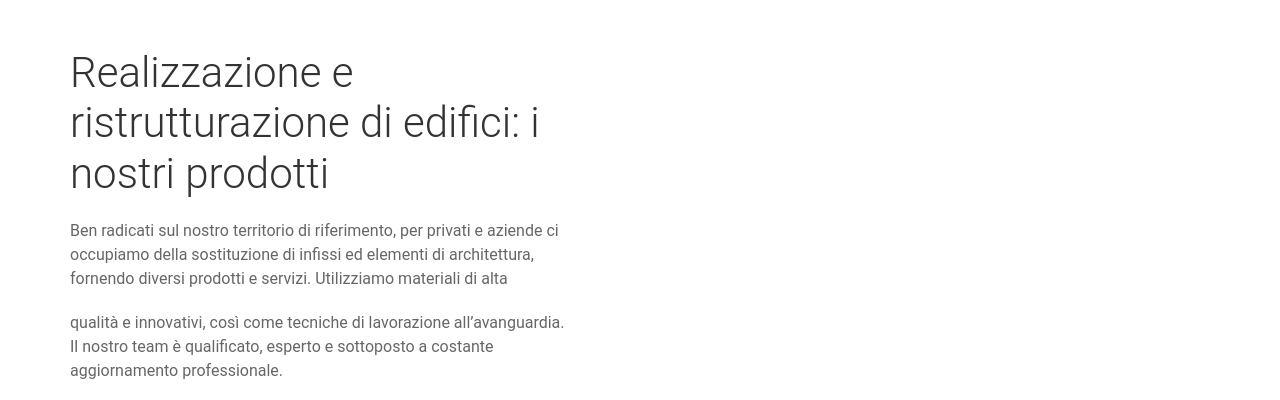
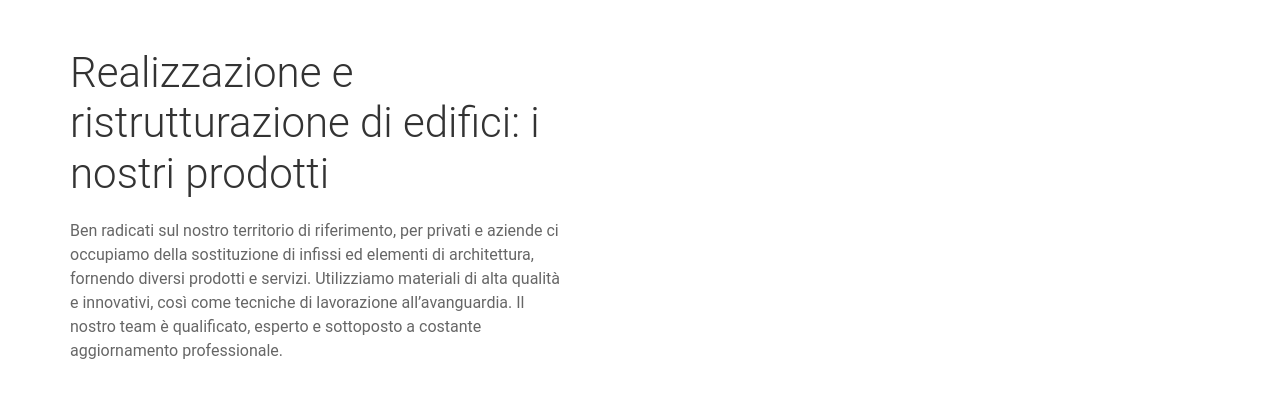
Before and after one commit to VeryContent/apriresrl, a Gatsby site: page /elementi-di-architettura in a window 1280 px wide. Shown: the part 102-502 px from the top of the page. Built offline with nearby package versions, Linux system fonts and the light colour scheme; Gatsby itself is replaced by a stand-in of ours; a web font is replaced by a local one.

Commit message:
Update index.js

```diff
--- a/src/pages/elementi-di-architettura/index.js
+++ b/src/pages/elementi-di-architettura/index.js
@@ -41,8 +41,7 @@ class IndexElementi extends Component {
         </Helmet>
         <div className="uk-container-large" style={{marginLeft: 'auto',marginRight: 'auto'}}><div className="uk-padding-large uk-width-1-2@l uk-flex uk-flex-middle uk-first-column"><div>
         <h1>Realizzazione e ristrutturazione di edifici: i nostri prodotti  </h1>
-        <p>Ben radicati sul nostro territorio di riferimento, per privati e aziende ci occupiamo della sostituzione di infissi ed elementi di architettura, fornendo diversi prodotti e servizi. Utilizziamo materiali di alta </p>
-        <p>qualità e innovativi, così come tecniche di lavorazione all’avanguardia. Il nostro team è qualificato, esperto e sottoposto a costante aggiornamento professionale. </p>
+        <p>Ben radicati sul nostro territorio di riferimento, per privati e aziende ci occupiamo della sostituzione di infissi ed elementi di architettura, fornendo diversi prodotti e servizi. Utilizziamo materiali di alta qualità e innovativi, così come tecniche di lavorazione all’avanguardia. Il nostro team è qualificato, esperto e sottoposto a costante aggiornamento professionale. </p>
         <h2>Elementi di architettura per esterni e interni </h2>
         <p>Da venticinque anni siamo specializzati nella realizzazione e ristrutturazione di edifici e nella vendita di serramenti in legno, legno-alluminio, PVC e ferro, porte interne in legno, vetro, scale e soluzioni rasopareti, sistemi oscuranti per la gestione della luce sia in interni che in esterni, ingressi, inferriate e tapparelle di sicurezza. </p>
         <p>Mettiamo a punto e realizziamo anche soluzioni per l’industria (porte tecniche, porte per ambienti speciali, compartimentazione tagliafuoco), soluzioni outdoor (coperture, tende, pergole e verande), realizzazione di facciate con materiali tradizionali, innovativi e tecnologici. </p>
```
